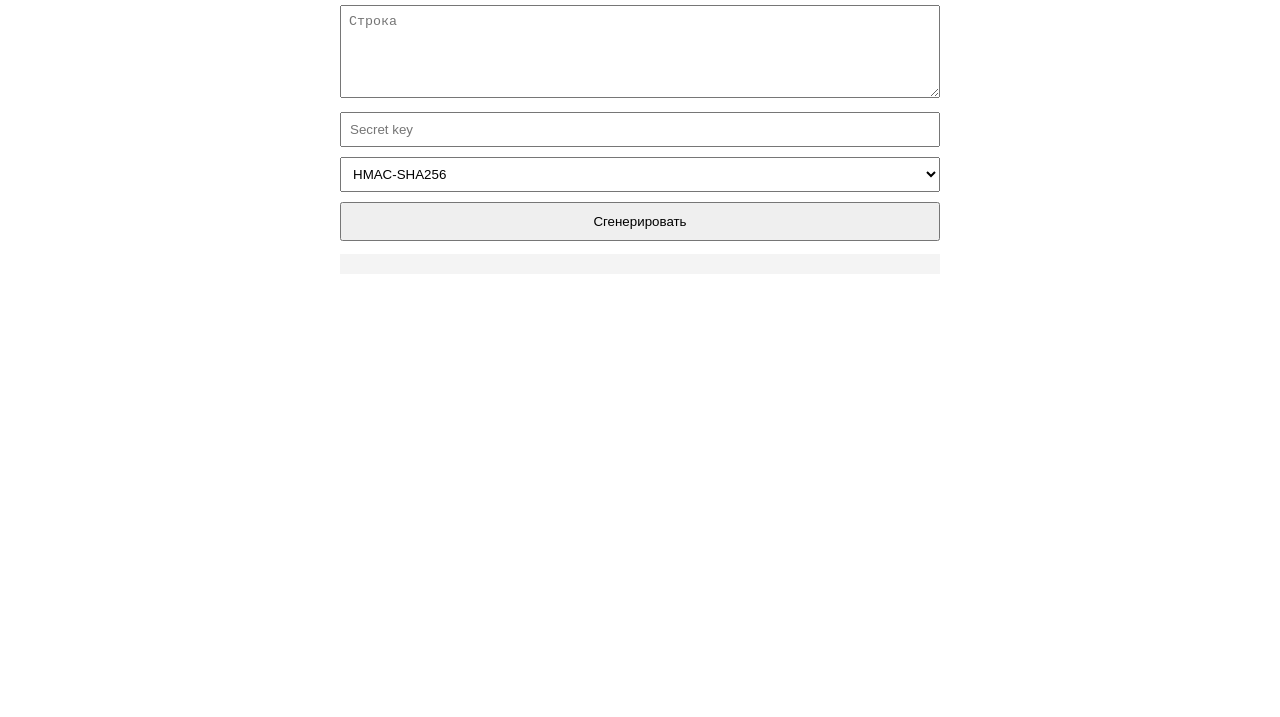
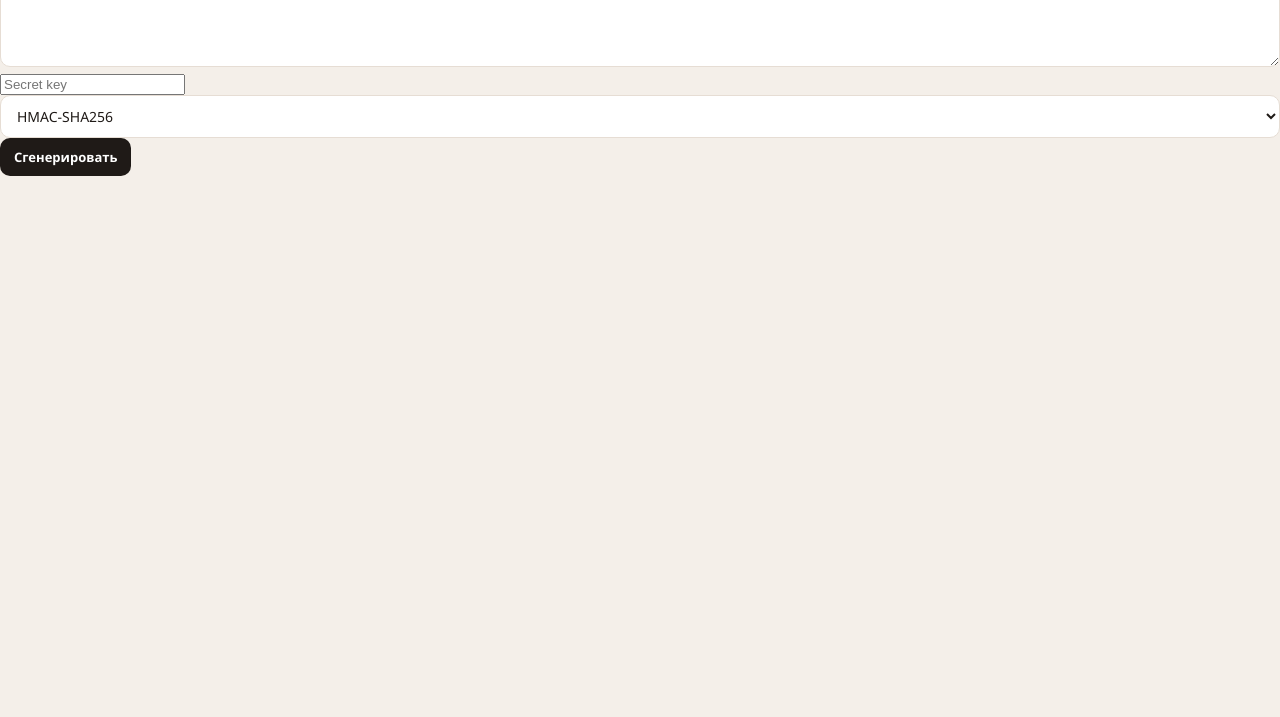
Before and after one commit to deathfromrain-creator/SiteST, a plain HTML site: page hmac +MD5.html in a window 1280 px wide. Shown: the part 83-800 px from the top of the page. Drawn offline with nearby package versions, Linux system fonts and the light colour scheme.

Commit message:
re-style

```diff
--- a/hmac +MD5.html
+++ b/hmac +MD5.html
@@ -1,41 +1,10 @@
 <!doctype html>
 <html lang="ru">
     <head>
-        <meta charset="UTF-8" />
-        <title>HMAC Generator</title>
-
-        <script src="https://cdnjs.cloudflare.com/ajax/libs/crypto-js/4.2.0/crypto-js.min.js"></script>
-
-        <style>
-            body {
-                font-family: Arial, sans-serif;
-                max-width: 600px;
-                margin: 40px auto;
-                padding: 0 15px;
-            }
-
-            textarea,
-            input,
-            select {
-                width: 100%;
-                margin-bottom: 10px;
-                padding: 8px;
-                box-sizing: border-box;
-            }
-
-            button {
-                width: 100%;
-                padding: 10px;
-                cursor: pointer;
-            }
-
-            pre {
-                background: #f4f4f4;
-                padding: 10px;
-                word-break: break-all;
-                white-space: pre-wrap;
-            }
-        </style>
+<meta charset="UTF-8" />
+<title>HMAC Generator</title>
+<link rel="stylesheet" href="./style.css">
+<script src="https://cdnjs.cloudflare.com/ajax/libs/crypto-js/4.2.0/crypto-js.min.js"></script>
     </head>
     <body>
         <h2>HMAC Generator</h2>
```
